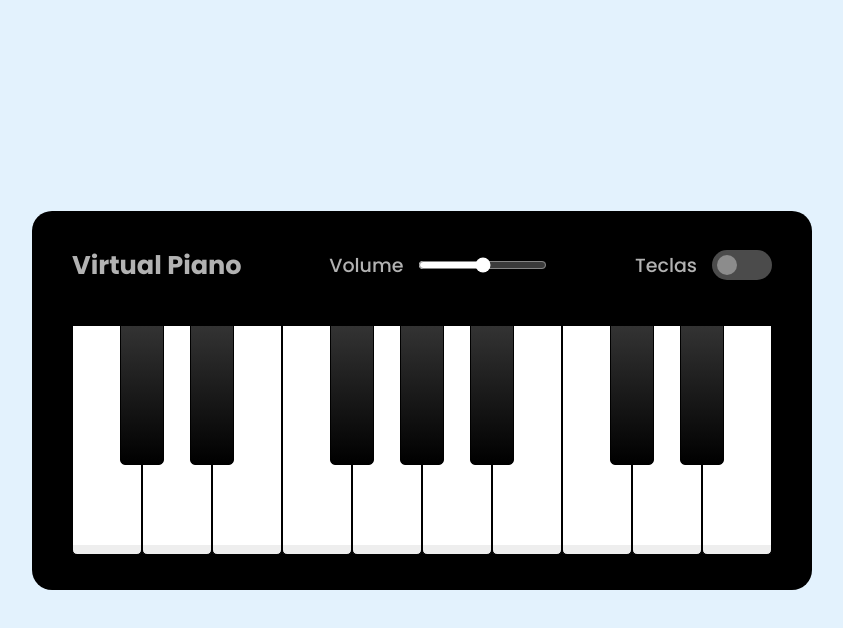
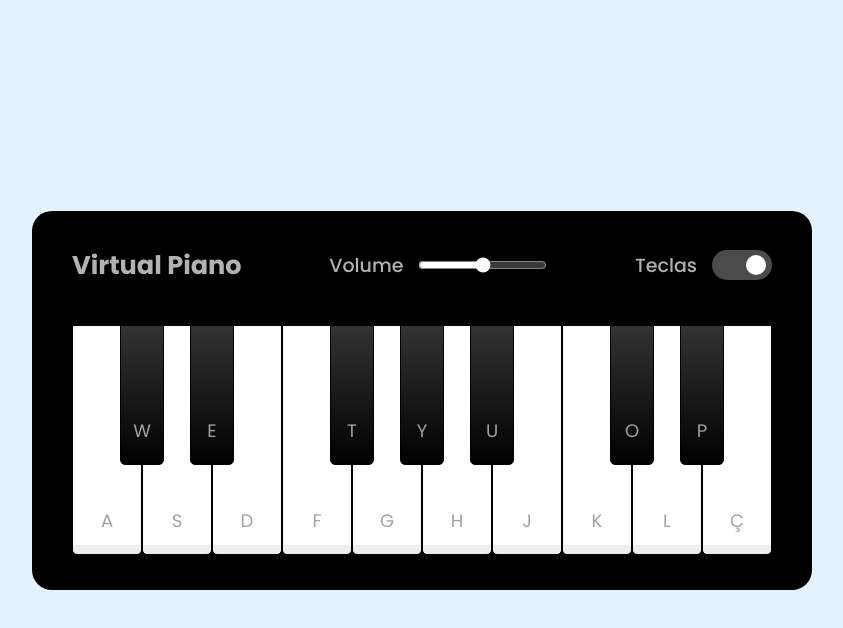
Before and after one commit to AlexandreDamaso/site_virtual-piano, a plain HTML site: page index.html in a window 1280 px wide. Both pictures are taken after a click on the checkbox 959 px from the left and 265 px from the top of the page. Shown: the whole page, without its empty margins (218-1061 px from the left). Drawn offline with Linux system fonts and the light colour scheme.

Commit message:
feito upgrade

```diff
--- a/index.html
+++ b/index.html
@@ -22,7 +22,7 @@
             <span>Volume</span><input type="range" min="0" max="1" value="0.5" step="any">
          </div>
          <div class="column keys-check">
-            <span>Teclas</span><input type="checkbox" checked>
+            <span>Teclas</span><input type="checkbox" >
          </div>
       </header>
       <ul class="piano-keys">
--- a/src/css/main.css
+++ b/src/css/main.css
@@ -118,7 +118,9 @@ header .column span {
    box-shadow: inset -5px 5px 20px rgba(255, 255, 255, 0.2);
    background: linear-gradient(to bottom #000000, #434343);
 }
-
-.piano-keys .key.hide span {
+.piano-keys .key span {
    display: none;
 }
+.piano-keys .key.show span {
+   display: block;
+}
--- a/src/js/engine.js
+++ b/src/js/engine.js
@@ -34,7 +34,7 @@ const handleVolume = (e) => {
 }
 
 const showHideKeys = () => {
-   pianoKeys.forEach((key) => key.classList.toggle("hide"));
+   pianoKeys.forEach((key) => key.classList.toggle("show"));
 }
 
 volumeSlider.addEventListener("input", handleVolume);
```
